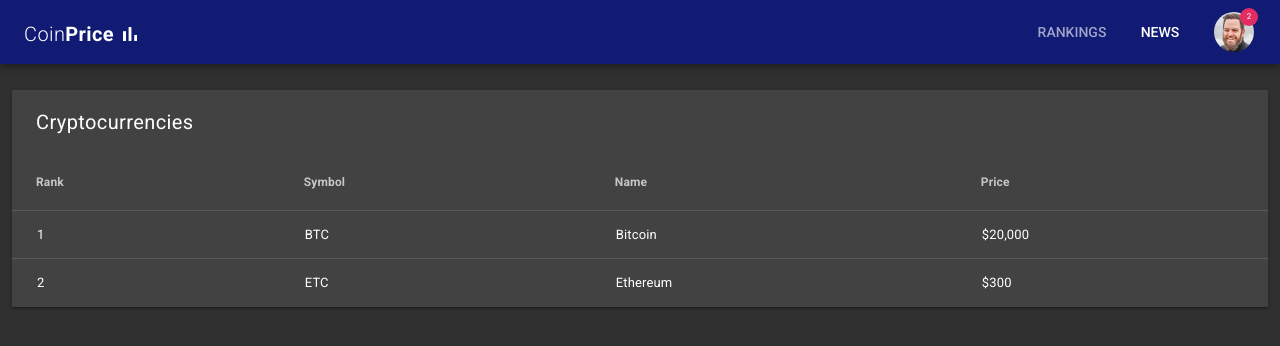
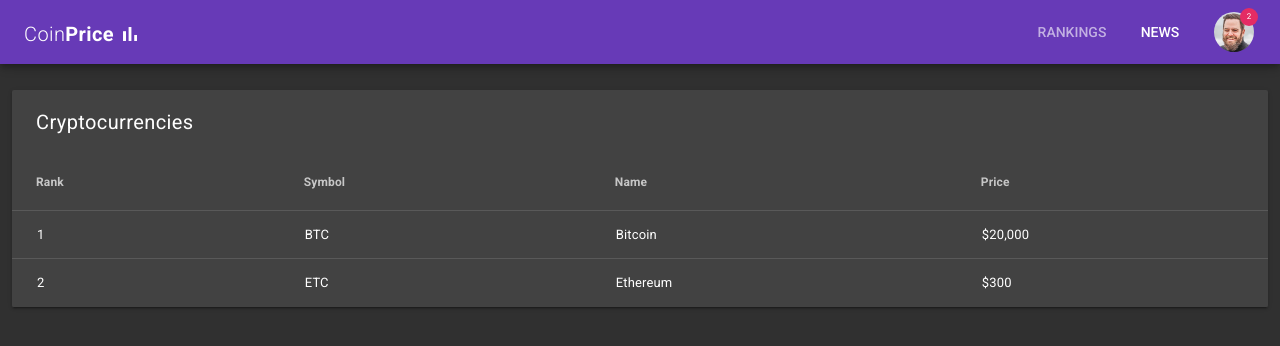
Before and after one commit to gustsu/vue-cryptocurrency-app, a Vue app: page / in a window 1280 px wide. Shown: the top 346 px of the page. Built offline with nearby package versions, Linux system fonts and the light colour scheme.

Commit message:
Update App.vue

```diff
--- a/src/App.vue
+++ b/src/App.vue
@@ -29,7 +29,8 @@ export default {
 @include md-register-theme(
 	'default',
 	(
-		primary: #121b74,
+		//primary: #121b74,
+		primary: md-get-palette-color(deeppurple, 500),
 		accent: #e42c64,
 		theme: dark // This can be dark or light
 	)
```
